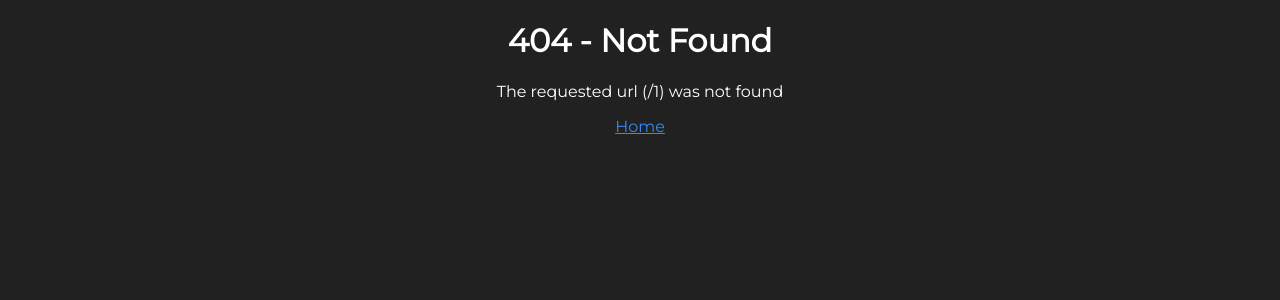
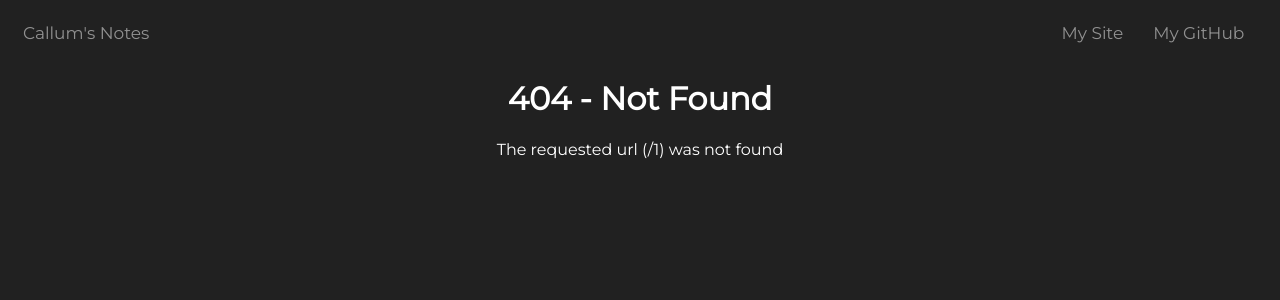
Before and after one commit to cxllm/articles, a Flask app: page /1 in a window 1280 px wide. Shown: the top 300 px of the page. Run offline with Flask 2, Linux system fonts and the light colour scheme.

Commit message:
Brought back top nav

```diff
--- a/public/css/style.css
+++ b/public/css/style.css
@@ -50,8 +50,42 @@ a.link {
     padding: 0px 20px 0 0;
 	text-align: center;
 }
+.topnav {
+    cursor: pointer;
+    width: 99%;
+    text-align: left;
+    color: white;
+    overflow: hidden;
+    position: relative;
+}
+.topnav a.icon {
+    padding: 10px 15px;
+    opacity: 0.7;
+}
+.topnav a {
+    float: left;
+    color: white;
+    opacity: 0.5;
+    padding: 15px 15px;
+    text-decoration: none;
+    font-size: 17px;
+    transition: 0.3s;
+}
+.topnav a.link {
+    float: right;
+}
+.topnav a:hover {
+    opacity: 1;
+    transition: 0.3s;
+}
+.topnav a.button {
+    display: none;
+}
 @media screen and (max-width: 1000px) {
 	.container {
 		width: 95%;
 	}
+    .topnav a {
+        font-size: 14px;
+    }
 }
--- a/templates/404.html
+++ b/templates/404.html
@@ -10,9 +10,9 @@
 </head>
 
 <body>
+    {% include "header.html" %}
     <h1>404 - Not Found</h1>
     <p>The requested url ({{path}}) was not found</p>
-    <a href="/">Home</a>
 
 </body>
 
--- a/templates/article.html
+++ b/templates/article.html
@@ -17,15 +17,15 @@
 </head>
 
 <body>
+    {% include "header.html" %}
+
     <div class="container">
-
         <h1>{{content["title"]}}</h1>
         <h4><i>{{content["description"]}}</i></h4>
         <p>Published: {{content["published"]}}
             <br> Last Updated: {% if not content["updated"] %} {{content["published"]}} {%else%}
             {{content["updated"]}}
             {%endif%}<br><br>
-            <a href="/">Home</a>
         </p>
         <div class="stripe">
         </div>
--- /dev/null
+++ b/templates/header.html
@@ -0,0 +1,19 @@
+<div class="topnav">
+    <a href="/">Callum's Notes</a>
+    <a href="https://github.com/cxllm" class="link">My GitHub</a>
+    <a href="https://cxllm.xyz/" class="link">My Site</a>
+    <a href="javascript:void(0);" class="button" onclick="func()">
+        <i class="fa fa-bars"></i>
+    </a>
+
+    <script>
+        function func() {
+            var x = document.getElementById("myTopnav");
+            if (x.className === "topnav") {
+                x.className += " responsive";
+            } else {
+                x.className = "topnav";
+            }
+        }
+    </script>
+</div>
--- a/templates/index.html
+++ b/templates/index.html
@@ -15,14 +15,11 @@
 </head>
 
 <body>
-
+    {% include "header.html" %}
     <div class="container">
         <h1 style="text-align: center;">Callum's Notes</h1>
         <p style="text-align: center;">Welcome to my notes page where I will post numerous things such as guides or
             ideas. This is written with a combination of Python, HTML/CSS/JavaScript and Markdown</p>
-        <br>
-        <a href="https://github.com/cxllm" class="link">My GitHub</a>
-        <a href="https://cxllm.xyz/" class="link">My Site</a>
         <h2>Articles</h2>
         {% for article in articles %}
         <div class="article">
```
